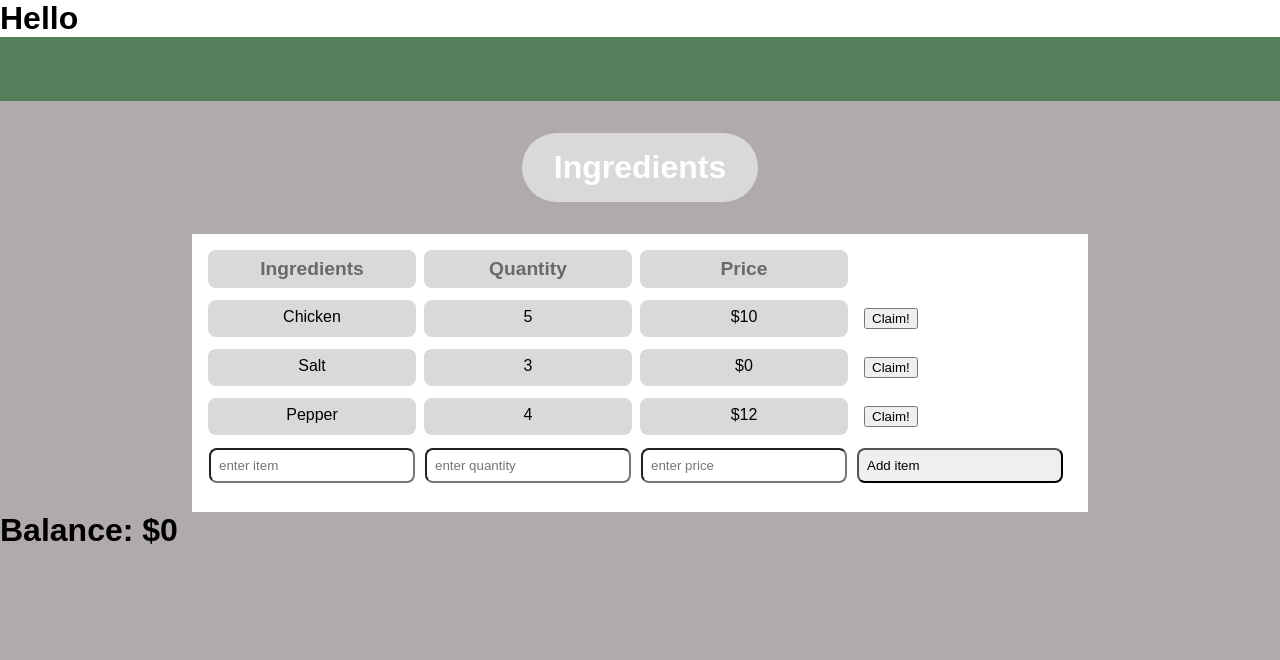
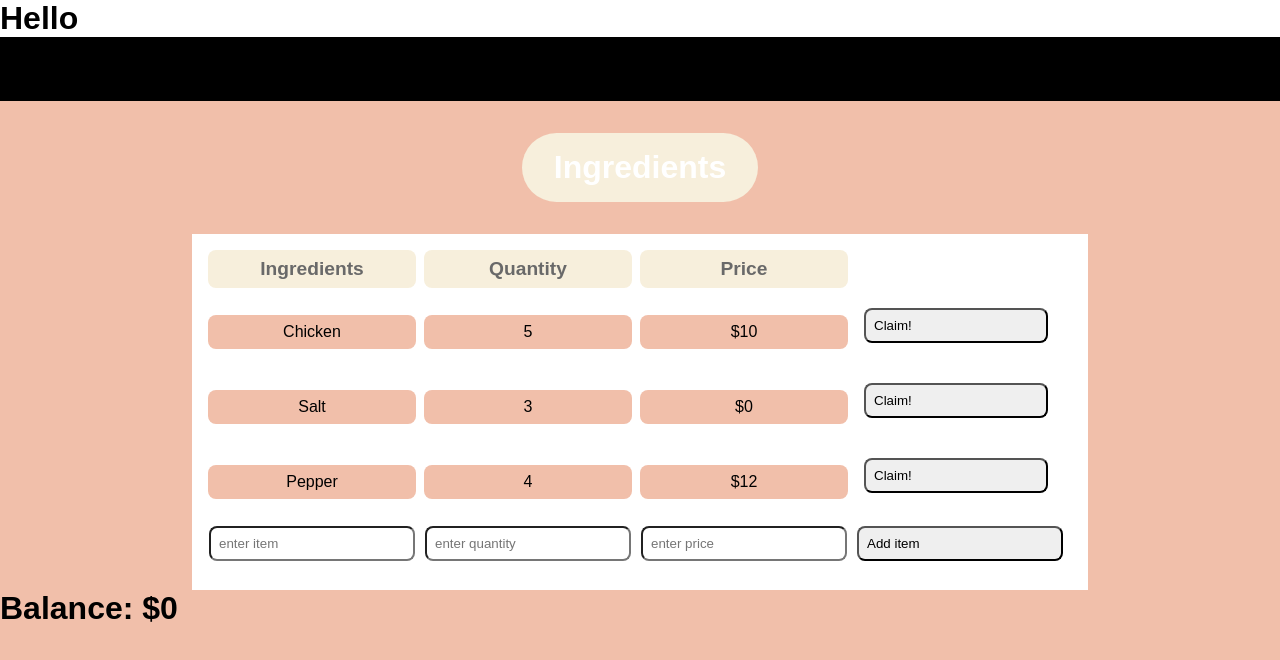
Before and after one commit to hams7504/roommate-hub, a React (Create React App) app in the folder roommate-hub/: page / in a window 1280 px wide. Shown: the top 660 px of the page. Built offline with nearby package versions, Linux system fonts and the light colour scheme.

Commit message:
changed css

```diff
--- a/roommate-hub/src/components/IngredientItem.jsx
+++ b/roommate-hub/src/components/IngredientItem.jsx
@@ -1,4 +1,5 @@
 import React from 'react';
+import '../pages/PriceSplit.css'
 export function IngredientItem(props)   {
 
     return (
@@ -13,7 +14,7 @@ export function IngredientItem(props)   {
                         ${props.price}
                     </td>
                     <td className="flexbox rowitem">
-                        <button id="claimItem" onClick={props.handleClaim}>Claim!</button>
+                        <button className='flexbox rowitem' id="claimItem" onClick={props.handleClaim}>Claim!</button>
                     </td>
                 </tr>
     )
--- a/roommate-hub/src/pages/PriceSplit.css
+++ b/roommate-hub/src/pages/PriceSplit.css
@@ -2,11 +2,11 @@
 
 #navbar {
     height: 64px;
-    background-color: #56805c;
+    background-color: #000000;
 }
 
 #contents   {
-    background-color: #B0AAAA;
+    background-color: #F1BFAA;
     display: flex;
     flex-direction: column;
     height: 100%
@@ -22,7 +22,7 @@
 }
 
 #header {
-    background-color: #D9D9D9;
+    background-color: #F7EFDC;
     color: white;
     padding: 16px;
     padding-left: 32px;
@@ -40,7 +40,7 @@ h1 {
 }
 
 th  {
-    background-color: #D9D9D9;
+    background-color: #F7EFDC;
     color: #696969;
     justify-content: center;
     font-size: larger;
@@ -73,6 +73,7 @@ th  {
 }
 
 .existing-items  {
-    background-color: #D9D9D9;
+    background-color: #F1BFAA;
     justify-content: center;
+    align-self: center;
 }
```
